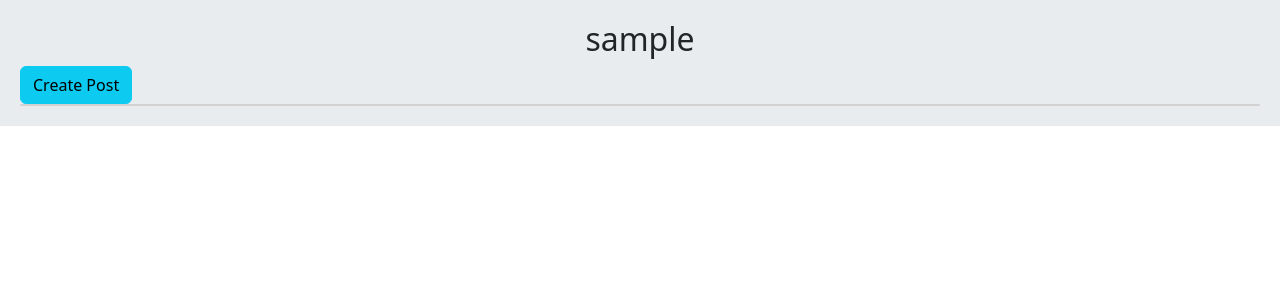
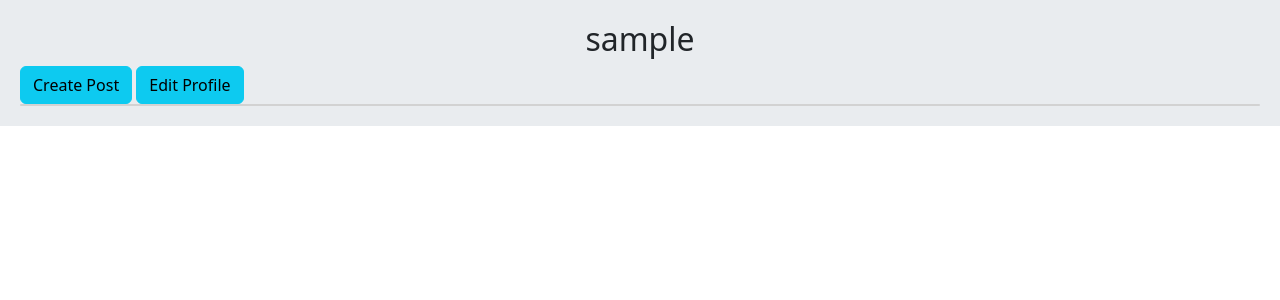
Before and after one commit to mobinesmaeili/social-blog, a Django app: page /accounts/profile/1/ in a window 1280 px wide. Shown: the part 56-356 px from the top of the page. Run offline with Django 5.2, Linux system fonts and the light colour scheme; the visitor is signed in with stand-in values (Sample User, id 1); data comes from the database, SQL or seed files in the repository; data that the repository does not hold is empty.

Commit message:
add edit profile form

```diff
--- a/A/accounts/templates/accounts/profile.html
+++ b/A/accounts/templates/accounts/profile.html
@@ -7,6 +7,7 @@
 
     {% if request.user.id == user.id %}
         <a href="{% url 'home:post_create' %}" class="btn btn-info" >Create Post</a>
+        <a href="{% url 'accounts:edit_user' %}" class="btn btn-info">Edit Profile</a>
     {% endif %}
 
     {% if request.user.id != user.id and not is_following %}
--- a/A/accounts/urls.py
+++ b/A/accounts/urls.py
@@ -13,4 +13,5 @@ urlpatterns = [
     path('confirm/complete/', views.UserPasswordResetCompleteView.as_view(), name='password_reset_complete'),
     path('follow/<int:user_id>/', views.UserFollowView.as_view(), name='user_follow'),
     path('unfollow/<int:user_id>/', views.UserUnfollowView.as_view(), name='user_unfollow'),
+    path('edit_user/', views.EditUserView.as_view(), name='edit_user'),
 ]
--- a/A/accounts/views.py
+++ b/A/accounts/views.py
@@ -1,6 +1,6 @@
 from django.shortcuts import render, redirect, get_object_or_404
 from django.views import View
-from .forms import UserRegistrationForm, UserLoginForm
+from .forms import UserRegistrationForm, UserLoginForm, EditUserForm
 from django.contrib.auth.models import User
 from django.contrib import messages
 from django.contrib.auth import authenticate, login, logout
@@ -123,3 +123,19 @@ class UserUnfollowView(LoginRequiredMixin, View):
         else:
             messages.error(request, 'You are not following', extra_tags='danger')
         return redirect('accounts:user_profile', user.id)
+
+class EditUserView(LoginRequiredMixin, View):
+    form_class = EditUserForm
+
+    def get(self, request):
+        form = self.form_class(instance=request.user.profile, initial={'email':request.user.email})
+        return render(request, 'accounts/edit_profile.html', {'form': form})
+
+    def post(self, request):
+        form = self.form_class(request.POST, instance=request.user.profile)
+        if form.is_valid():
+            form.save()
+            request.user.profile.email = form.cleaned_data['email']
+            request.user.profile.save()
+            messages.success(request, 'You have successfully edited', extra_tags='success')
+        return redirect('accounts:user_profile', request.user.id)
```
Also changed, not shown: A/accounts/forms.py (+11 -0 lines), A/accounts/templates/accounts/edit_profile.html (added, +10 -0 lines).
